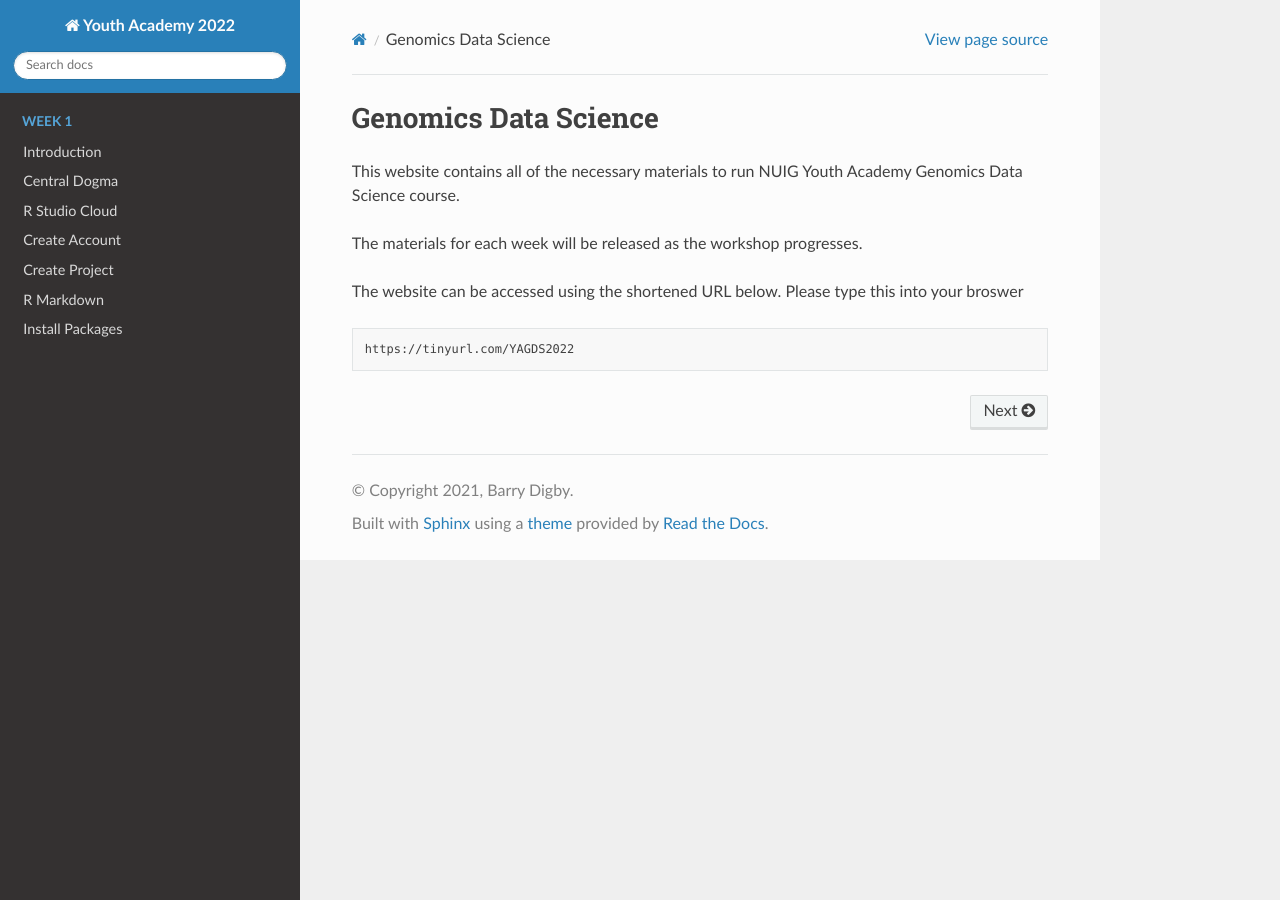
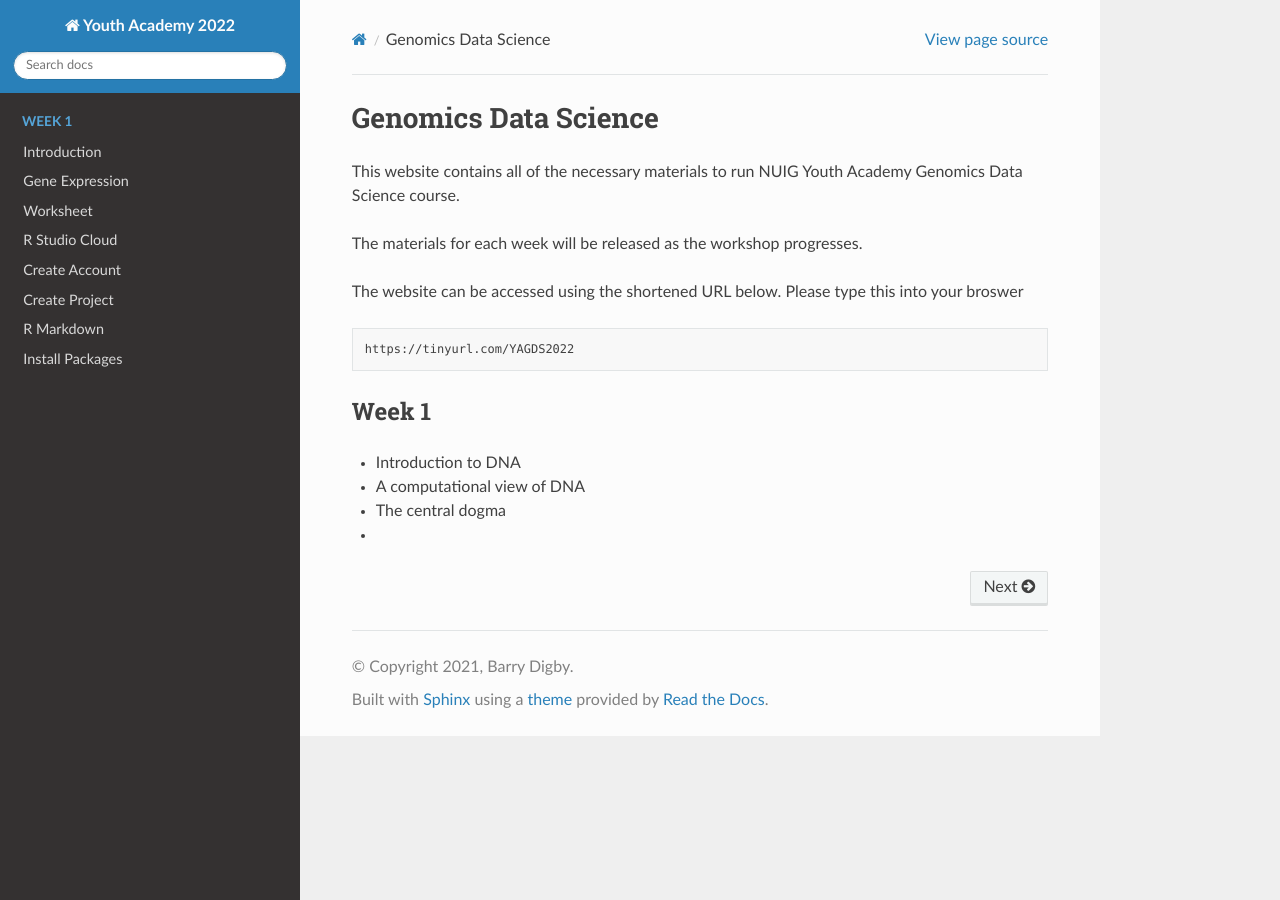
Before and after one commit to BarryDigby/youth-academy-semII, a Sphinx documentation site: the page built from docs/source/index.rst, in a window 1280 px wide. Built offline with Sphinx 7.4.7 and the Read the Docs theme 2.0.0, drawn with Linux system fonts in a browser that asks for light colours.

Commit message:
worksheet

```diff
--- a/docs/source/index.rst
+++ b/docs/source/index.rst
@@ -11,6 +11,17 @@
 
    https://tinyurl.com/YAGDS2022
 
+Week 1
+------
+
+* Introduction to DNA
+
+* A computational view of DNA
+
+* The central dogma
+
+*
+
 .. toctree::
    :maxdepth: 2
    :hidden:
```
Also changed, not shown: docs/source/week1/file_1.rst (+68 -5 lines).
